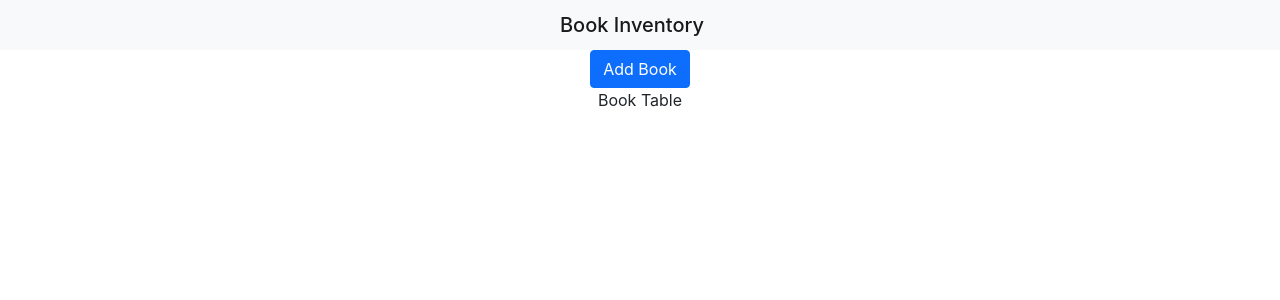
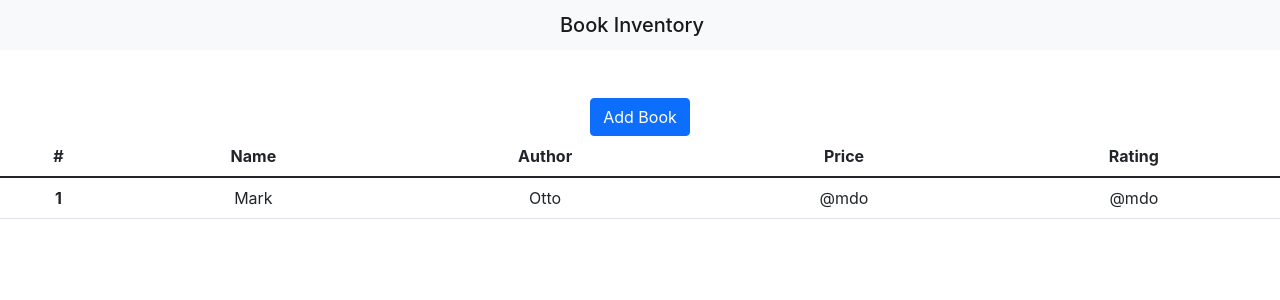
Before and after one commit to antonyprince001/Book-Client, a React (Create React App) app: page / in a window 1280 px wide. Shown: the top 300 px of the page. Built offline with nearby package versions, Linux system fonts and the light colour scheme.

Commit message:
[Antony] Add headings and rows to table

```diff
--- a/src/Components/BookTable.js
+++ b/src/Components/BookTable.js
@@ -1,6 +1,24 @@
-const BookTable = ()=>{
-    return(
-        <div>Book Table</div>
-    )
+const BookTable = () => {
+    return (
+        <table class="table table-hover">
+            <thead>
+                <tr>
+                    <th scope="col">#</th>
+                    <th scope="col">Name</th>
+                    <th scope="col">Author</th>
+                    <th scope="col">Price</th>
+                    <th scope="col">Rating</th>
+                </tr>
+            </thead>
+            <tbody>
+                <tr>
+                    <th scope="row">1</th>
+                    <td>Mark</td>
+                    <td>Otto</td>
+                    <td>@mdo</td>
+                    <td>@mdo</td>
+                </tr>
+            </tbody>
+        </table>)
 }
 export default BookTable;
--- a/src/Routes/Home.js
+++ b/src/Routes/Home.js
@@ -3,6 +3,7 @@
 const Home = () => {
     return (
         <div>
+            <br /><br />
             <button type="button" class="btn btn-primary">Add Book</button>
             <BookTable />
         </div>
```
Also changed, not shown: 1 other file (tests, documents, lock files or other folders).
